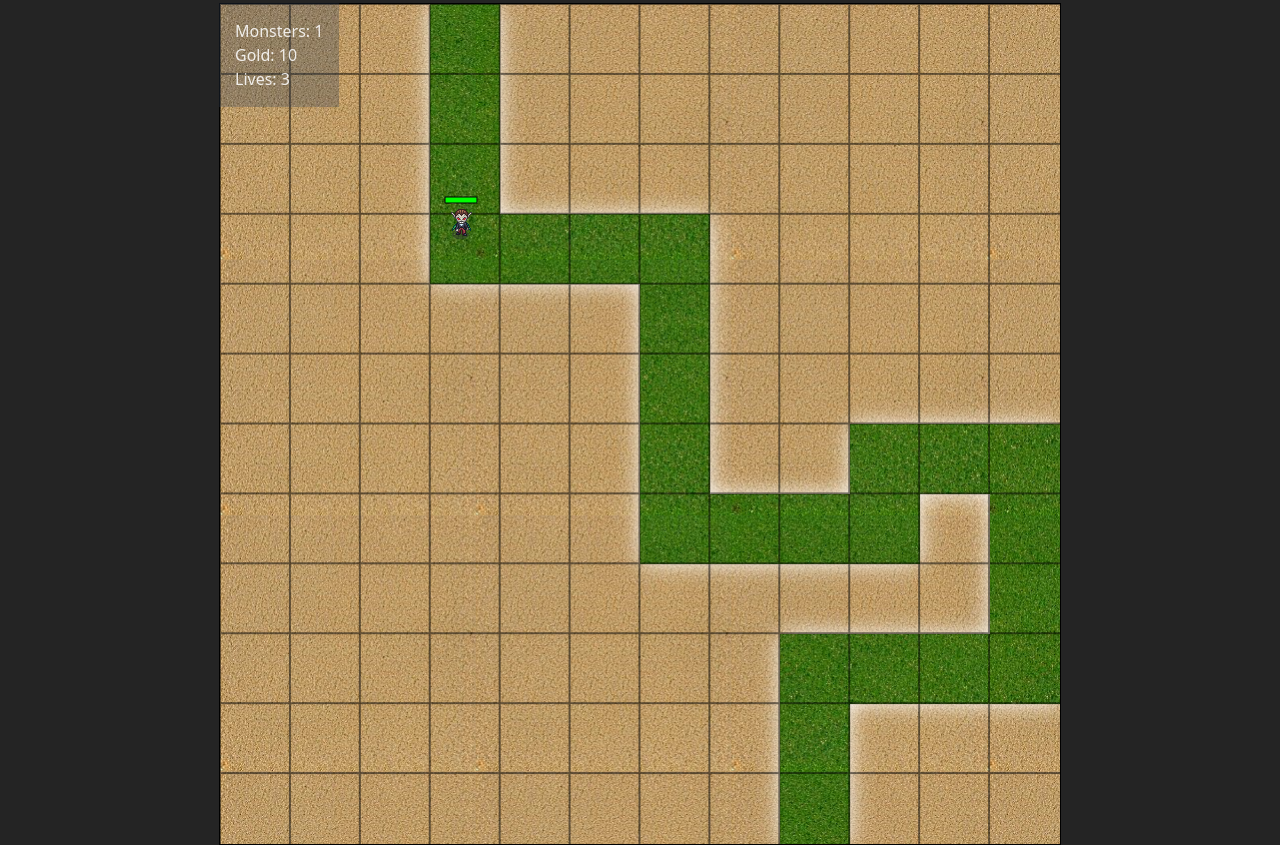
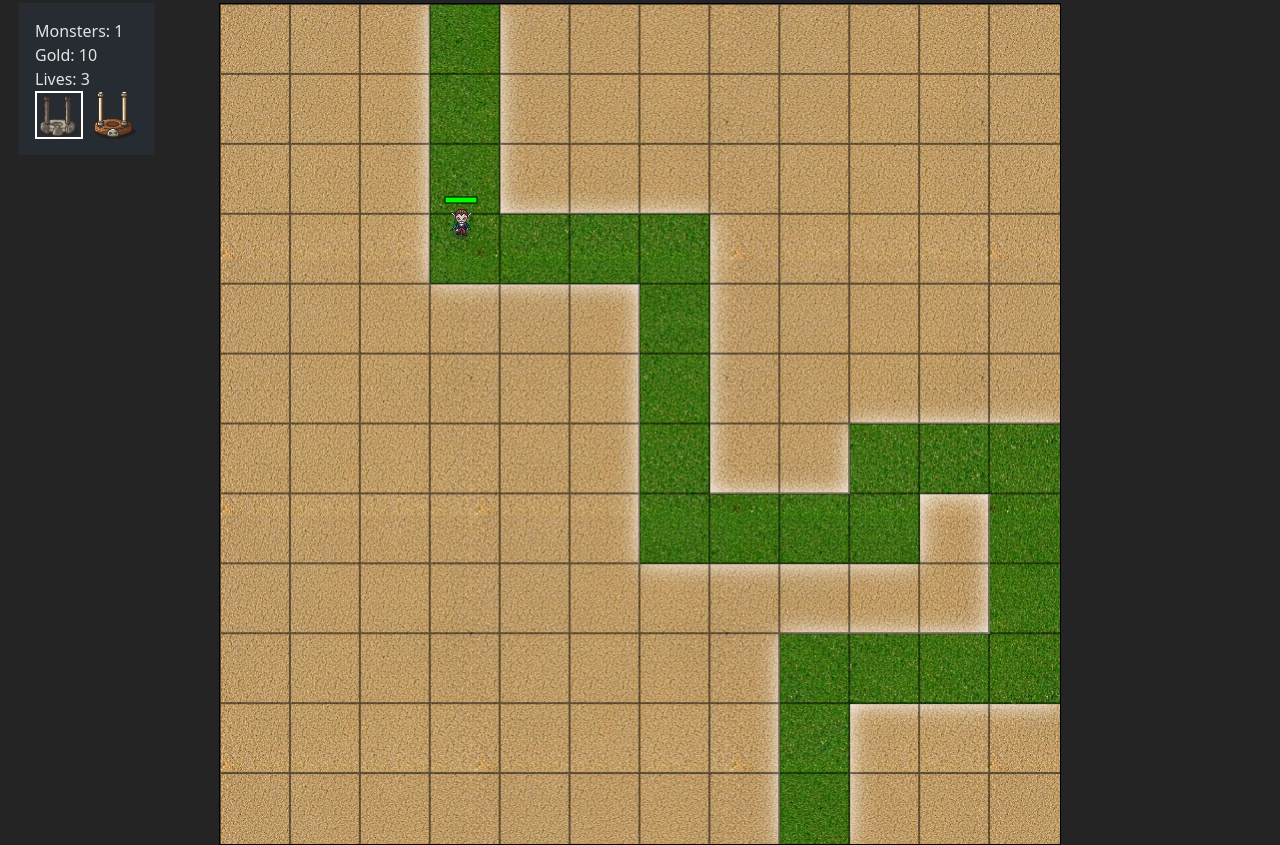
Before and after one commit to naeemarsalan/tower-defense, a React (Vite) app: page / in a window 1280 px wide. Built offline with nearby package versions, Linux system fonts and the light colour scheme.

Commit message:
add tower factory

```diff
--- a/package.json
+++ b/package.json
@@ -14,6 +14,7 @@
     "@tailwindcss/vite": "^4.0.15",
     "react": "^19.0.0",
     "react-dom": "^19.0.0",
+    "tailwind-merge": "^3.0.2",
     "tailwindcss": "^4.0.15"
   },
   "devDependencies": {
--- a/src/components/GameCanvas/GameCanvas.tsx
+++ b/src/components/GameCanvas/GameCanvas.tsx
@@ -1,5 +1,5 @@
 import { tileConfig } from "../../constants";
-import { memo, useRef } from "react";
+import { memo, useRef, useState } from "react";
 import { useGameLoop } from "./hooks/useGameLoop";
 import { useGameInit } from "./hooks/useGameInit";
 import { useAddTower } from "./hooks/useAddTower";
@@ -10,6 +10,8 @@ import {
   DialogPanel,
   DialogTitle,
 } from "@headlessui/react";
+import { cn } from "../../utils/styles";
+import { TowerType } from "../../towers/TowerFactory";
 
 interface Props {
   mapGrid: number[][];
@@ -24,15 +26,50 @@ export const GameCanvas = memo(({ mapGrid, setCurrentLevel }: Props) => {
 
   useGameLoop(game, gameCanvasRef?.current?.getContext("2d"));
 
-  const { addTower } = useAddTower({ mapGrid, game, gameCanvasRef, gold });
+  const [selectedTowerType, setSelectedTowerType] = useState<TowerType>(
+    TowerType.STONE
+  );
+
+  const { addTower } = useAddTower({
+    mapGrid,
+    game,
+    gameCanvasRef,
+    gold,
+    selectedTowerType,
+  });
 
   return (
     <>
-      <div className="absolute top-0 left-0 p-4 bg-slate-700/30 ">
+      <div className="absolute top-0 left-[-200px] p-4 bg-slate-700/30 ">
         <h2>Monsters: {spawnedMonsters}</h2>
         <h2>Gold: {gold}</h2>
         <h2>Lives: {lives}</h2>
+        <div className="flex gap-2">
+          <img
+            src="/towers/stone/base.png"
+            alt="Stone Tower"
+            className={cn(
+              "object-center object-contain w-12 h-12 cursor-pointer",
+              selectedTowerType === TowerType.STONE && "border-2 border-white"
+            )}
+            onClick={() => {
+              setSelectedTowerType(TowerType.STONE);
+            }}
+          />
+          <img
+            src="/towers/spike/base.png"
+            alt="Spike Tower"
+            className={cn(
+              "object-center object-contain w-12 h-12 cursor-pointer",
+              selectedTowerType === TowerType.SPIKE && "border-2 border-white"
+            )}
+            onClick={() => {
+              setSelectedTowerType(TowerType.SPIKE);
+            }}
+          />
+        </div>
       </div>
+
       <canvas
         ref={gameCanvasRef}
         width={tileConfig.mapWidth * tileConfig.tileSize}
--- a/src/components/GameCanvas/hooks/useAddTower.ts
+++ b/src/components/GameCanvas/hooks/useAddTower.ts
@@ -1,17 +1,23 @@
 import { useCallback } from "react";
 import { Game } from "../../../game/Game";
 import { tileConfig } from "../../../constants";
-import { SpikeTower } from "../../../towers/SpikeTower";
-import { StoneTower } from "../../../towers/StoneTower";
+import { TowerFactory, TowerType } from "../../../towers/TowerFactory";
 
 interface Args {
   mapGrid: number[][];
   game: Game | null;
   gameCanvasRef: React.RefObject<HTMLCanvasElement | null>;
   gold: number;
+  selectedTowerType: TowerType;
 }
 
-export const useAddTower = ({ mapGrid, game, gameCanvasRef, gold }: Args) => {
+export const useAddTower = ({
+  mapGrid,
+  game,
+  gameCanvasRef,
+  gold,
+  selectedTowerType,
+}: Args) => {
   const addTower = useCallback(
     (event: React.MouseEvent<HTMLCanvasElement>) => {
       if (!game || !gameCanvasRef.current) return false;
@@ -35,15 +41,13 @@ export const useAddTower = ({ mapGrid, game, gameCanvasRef, gold }: Args) => {
         gridY < tileConfig.mapHeight &&
         mapGrid[gridY][gridX] === 0
       ) {
-        const tower =
-          Math.random() > 0.5
-            ? new StoneTower(position)
-            : new SpikeTower(position);
-
-        game.addTower(tower, gold);
+        game.addTower(
+          TowerFactory.createTower(selectedTowerType, position),
+          gold
+        );
       }
     },
-    [game, gameCanvasRef, mapGrid, gold]
+    [game, gameCanvasRef, mapGrid, gold, selectedTowerType]
   );
 
   return { addTower };
--- /dev/null
+++ b/src/towers/TowerFactory.ts
@@ -0,0 +1,22 @@
+import { Position } from "../types";
+import { SpikeTower } from "./SpikeTower";
+import { StoneTower } from "./StoneTower";
+import { Tower } from "./Tower";
+
+export enum TowerType {
+  SPIKE = "SPIKE",
+  STONE = "STONE",
+}
+
+export class TowerFactory {
+  public static createTower(type: TowerType, position: Position): Tower {
+    switch (type) {
+      case TowerType.SPIKE:
+        return new SpikeTower(position);
+      case TowerType.STONE:
+        return new StoneTower(position);
+      default:
+        throw new Error(`Unknown tower type: ${type}`);
+    }
+  }
+}
--- a/src/types/index.ts
+++ b/src/types/index.ts
@@ -14,8 +14,3 @@ export interface Monster {
   draw: (ctx: CanvasRenderingContext2D) => boolean;
   getExactPosition: () => Position;
 }
-
-export enum TowerType {
-  stone = "stone",
-  spike = "spike",
-}
--- /dev/null
+++ b/src/utils/styles.ts
@@ -0,0 +1,6 @@
+import { ClassValue, clsx } from "clsx";
+import { twMerge } from "tailwind-merge";
+
+export function cn(...inputs: ClassValue[]) {
+  return twMerge(clsx(...inputs));
+}
```
Also changed, not shown: 1 other file (tests, documents, lock files or other folders).
